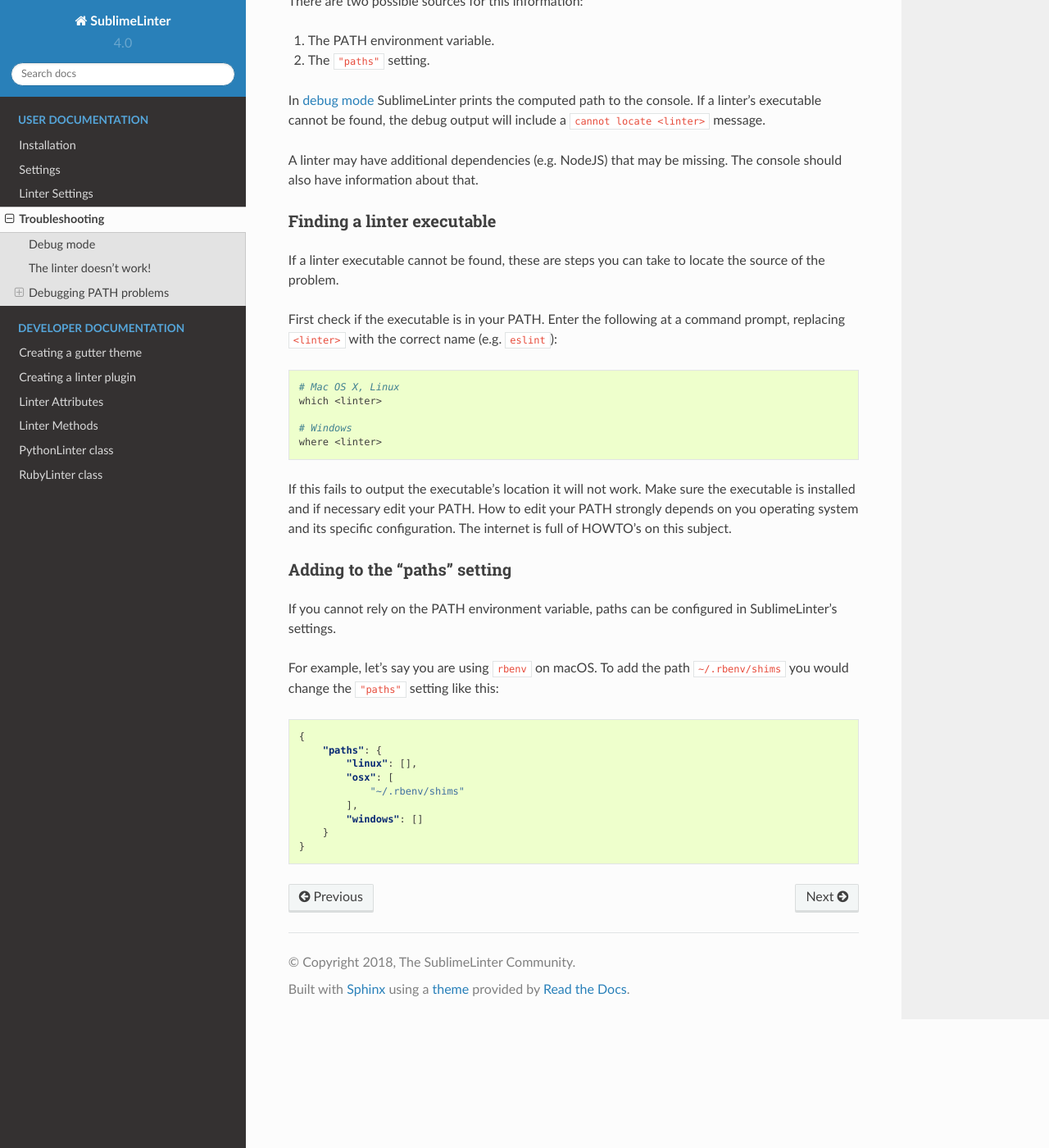
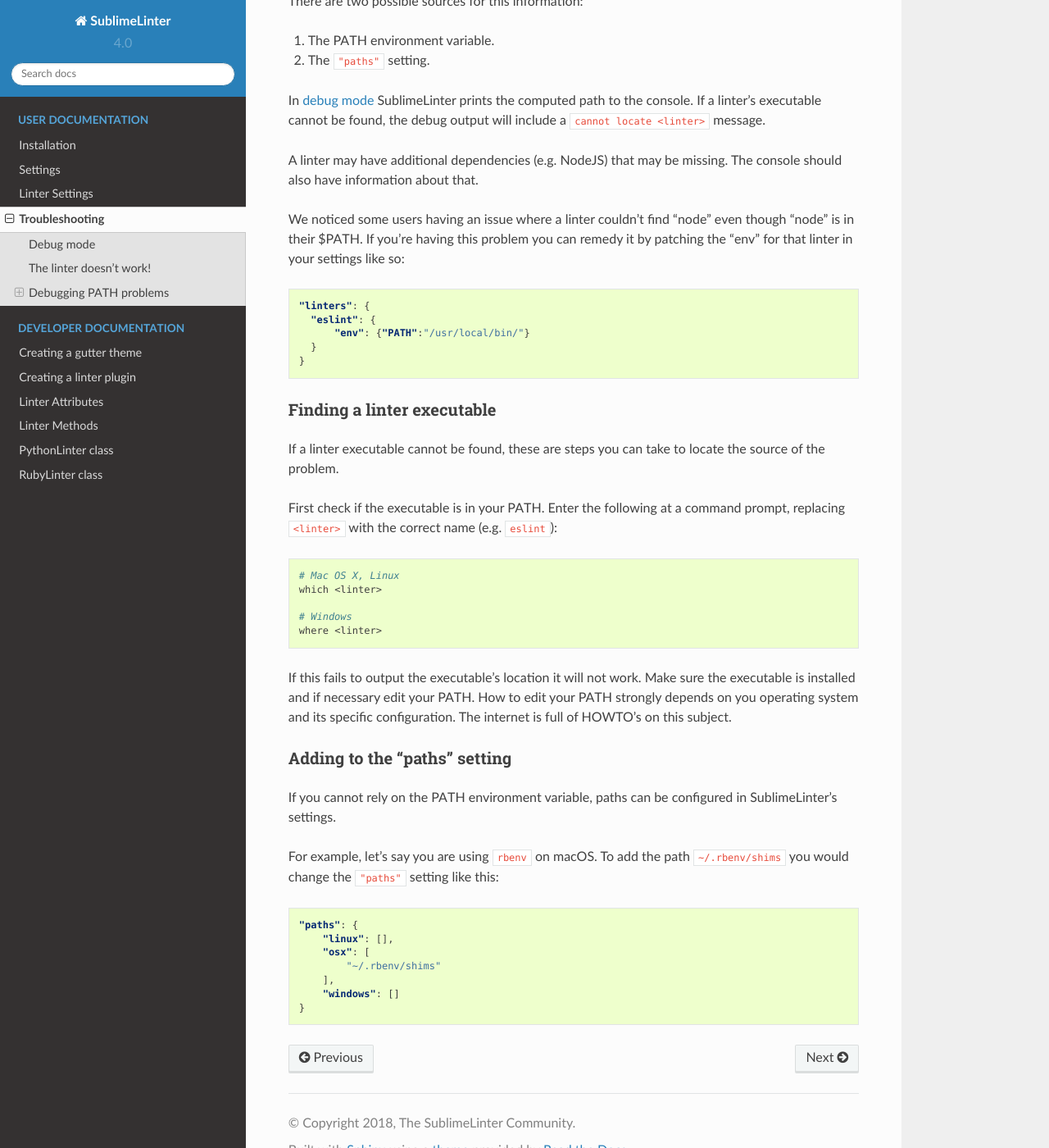
Before and after one commit to SublimeLinter/SublimeLinter, a Sphinx documentation site: the page built from docs/troubleshooting.rst, in a window 1280 px wide and 1400 px high, scrolled down 965 px. Shown: the whole window at 82% size. Built offline with Sphinx 7.4.7 and the Read the Docs theme 2.0.0, drawn with Linux system fonts in a browser that asks for light colours.

Commit message:
add notes about node not being found
https://github.com/SublimeLinter/SublimeLinter/issues/1218#issuecomment-387643345

```diff
--- a/docs/troubleshooting.rst
+++ b/docs/troubleshooting.rst
@@ -59,6 +59,18 @@
 A linter may have additional dependencies (e.g. NodeJS) that may be missing.
 The console should also have information about that.
 
+We noticed some users having an issue where a linter couldn't find "node" even
+though "node" is in their $PATH. If you're having this problem you can remedy
+it by patching the "env" for that linter in your settings like so:
+
+.. code-block:: json
+
+    "linters": {
+      "eslint": {
+          "env": {"PATH":"/usr/local/bin/"}
+      }
+    }
+
 
 Finding a linter executable
 ~~~~~~~~~~~~~~~~~~~~~~~~~~~
@@ -92,12 +104,10 @@
 
 .. code-block:: json
 
-    {
-        "paths": {
-            "linux": [],
-            "osx": [
-                "~/.rbenv/shims"
-            ],
-            "windows": []
-        }
+    "paths": {
+        "linux": [],
+        "osx": [
+            "~/.rbenv/shims"
+        ],
+        "windows": []
     }
```
Also changed, not shown: 1 other file.
